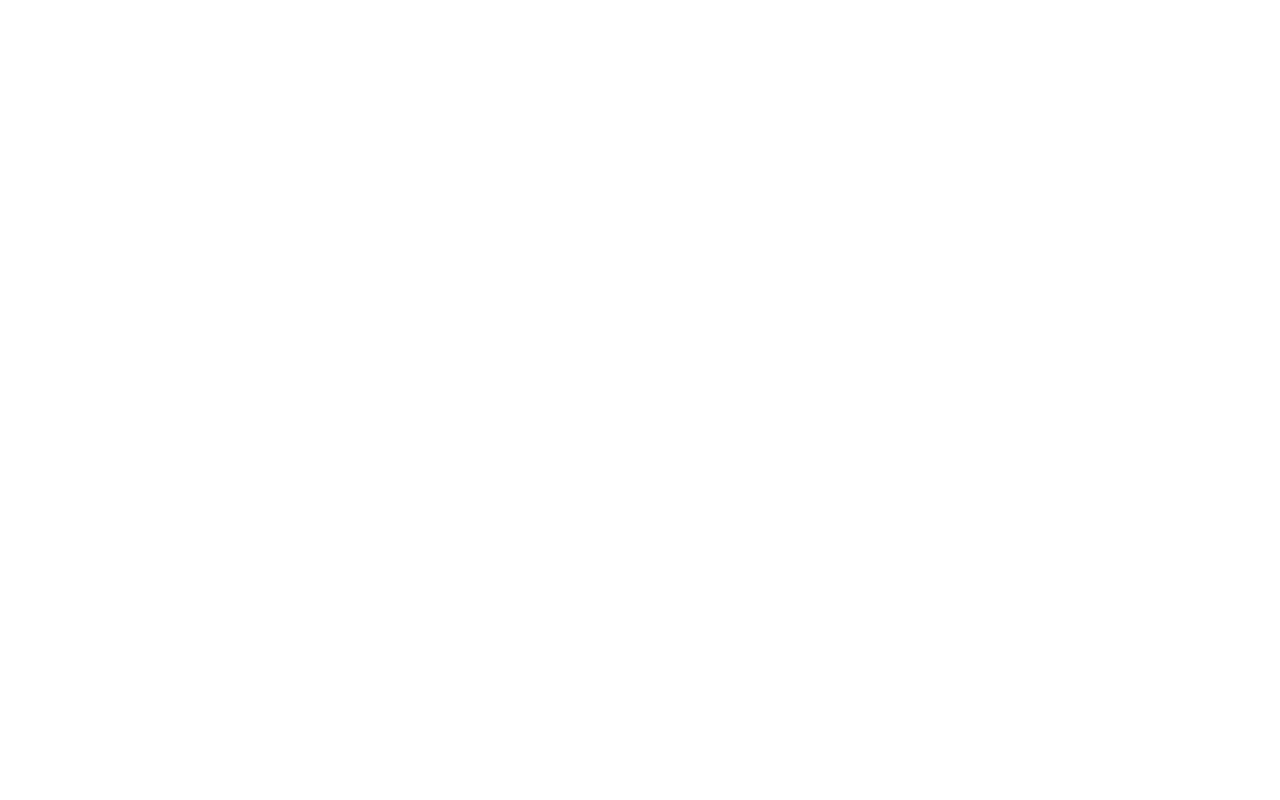
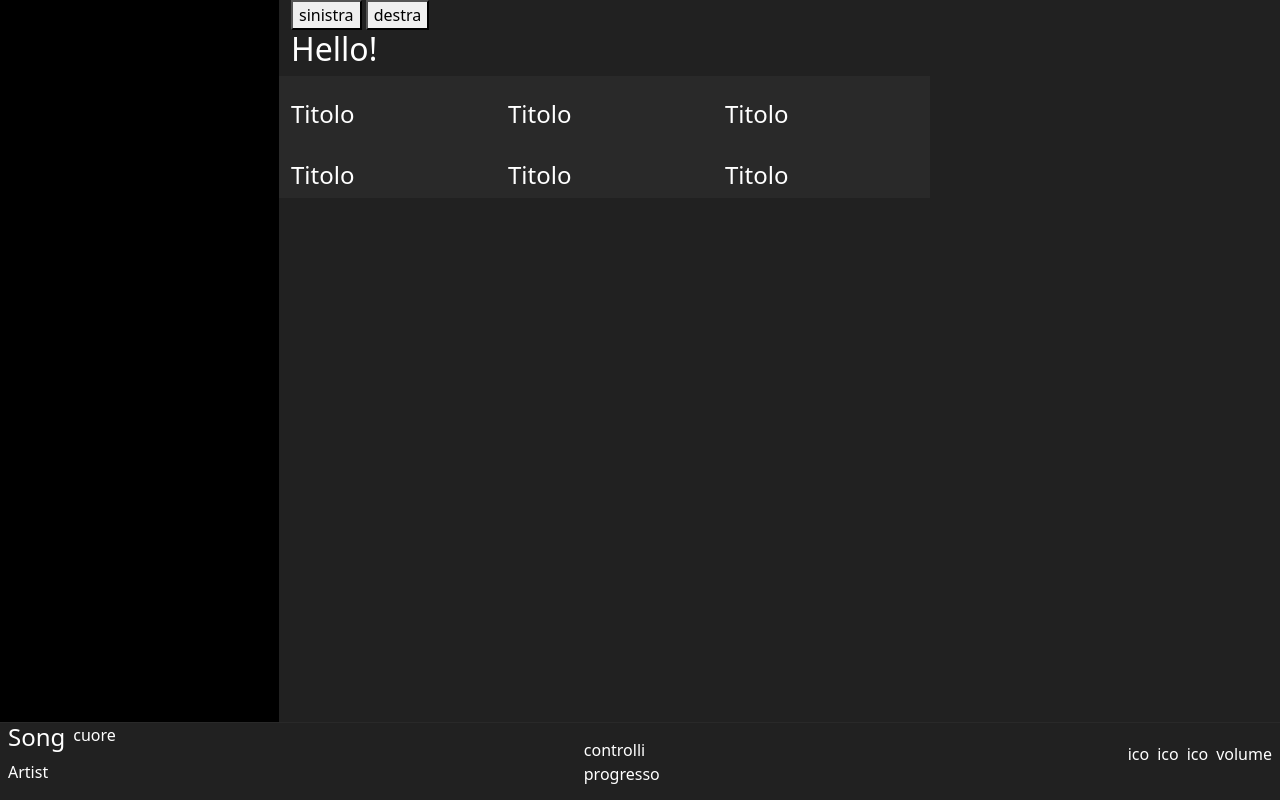
Before and after one commit to Kingvegeth/fs0124b-build-week-2, a website: page index.html in a window 1280 px wide. Drawn offline with nearby package versions, Linux system fonts and the light colour scheme.

Commit message:
commit 11:40

```diff
--- a/index.html
+++ b/index.html
@@ -3,9 +3,103 @@
 <head>
     <meta charset="UTF-8">
     <meta name="viewport" content="width=device-width, initial-scale=1.0">
-    <title>Document</title>
+    <link rel="stylesheet" href="./node_modules/bootstrap-icons/font/bootstrap-icons.min.css">
+    <link rel="stylesheet" href="./css/style.css">
+    <link rel="icon" sizes="32x32" type="image/png" href="https://open.spotifycdn.com/cdn/images/favicon32.b64ecc03.png">
+    <title>Spotify</title>
 </head>
 <body>
 
-</body>
-</html>
+
+    <main class="container row">
+
+        <div id="section-left" class="col-3 bg-black text-white">
+            <nav id="nav-left"></nav>
+            <div id="left-links"></div>
+            <div id="my-playlists"></div>
+        </div>
+
+        <div id="center-page" class="text-white col-7">
+
+
+            <header>
+                <nav>
+                    <div id="bottoni">
+                        <button id="left">sinistra</button>
+                        <button id="right">destra</button>
+                    </div>
+                    <div id="drop"></div>
+                </nav>
+            </header>
+
+            <div id="upper-card"></div>
+
+            <div id="salve">
+                <h2>Hello!</h2>
+                <div class="cards-salve row row-cols-2 row-cols-md-3">
+                    <div class="raccolta col">
+                        <img src="" alt="" class="img-raccolta">
+                        <h4 class="titolo-raccolta">Titolo</h4>
+                    </div>
+                    <div class="raccolta col">
+                        <img src="" alt="" class="img-raccolta">
+                        <h4 class="titolo-raccolta">Titolo</h4>
+                    </div>
+                    <div class="raccolta col">
+                        <img src="" alt="" class="img-raccolta">
+                        <h4 class="titolo-raccolta">Titolo</h4>
+                    </div>
+                    <div class="raccolta col">
+                        <img src="" alt="" class="img-raccolta">
+                        <h4 class="titolo-raccolta">Titolo</h4>
+                    </div>
+                    <div class="raccolta col">
+                        <img src="" alt="" class="img-raccolta">
+                        <h4 class="titolo-raccolta">Titolo</h4>
+                    </div>
+                    <div class="raccolta col">
+                        <img src="" alt="" class="img-raccolta">
+                        <h4 class="titolo-raccolta">Titolo</h4>
+                    </div>
+                </div>
+            </div>
+
+            <template id="categoria">
+                <div>
+                    <h2>Titolo categoria</h2>
+                    <a href="#">Mostra tutto</a>
+                </div>
+                <div class="card-wrapper">
+                    <div class="card-mix"></div>
+                    <div class="card-mix"></div>
+                    <div class="card-mix"></div>
+                    <div class="card-mix"></div>
+                </div>
+            </template>
+        </div>
+
+        </main>
+
+        <div id="player-block" class="fixed-bottom d-flex flex-row align-items-center justify-content-between text-white">
+            <div class="current-song d-flex flex-row gap-2">
+                <img src="" alt="" class="album-img">
+                <div class="song-artist d-flex flex-row flex-column">
+                    <h4>Song</h4>
+                    <p>Artist</p>
+                </div>
+                <span>cuore</span>
+            </div>
+            <div class="player d-flex flex-column">
+                <div class="controls">controlli</div>
+                <div class="progress0">progresso</div>
+            </div>
+            <div class="player-settings d-flex flex-row gap-2">
+                <p>ico</p>
+                <p>ico</p>
+                <p>ico</p>
+                <div class="volume">volume</div>
+                <div class="resize"></div>
+            </div>
+        </div>
+    </body>
+    </html>
--- /dev/null
+++ b/scss/style.scss
@@ -0,0 +1,21 @@
+@import '../node_modules/bootstrap/dist/css/bootstrap.min.css';
+
+$background: #212121;
+$light-background: #292929;
+
+body{
+    background-color: $background;
+}
+
+#center-page{
+    height: 100vh;
+}
+
+#player-block{
+    background-color: $background;
+    border-top: 1px solid $light-background;
+}
+
+.raccolta{
+    background-color: $light-background;
+}
```
Also changed, not shown: package.json (added, +15 -0 lines), css/style.css (added), readme.txt (added), 3 other files.
